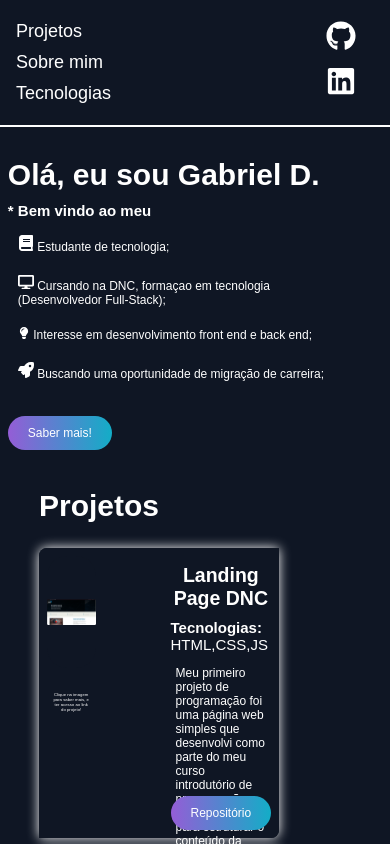
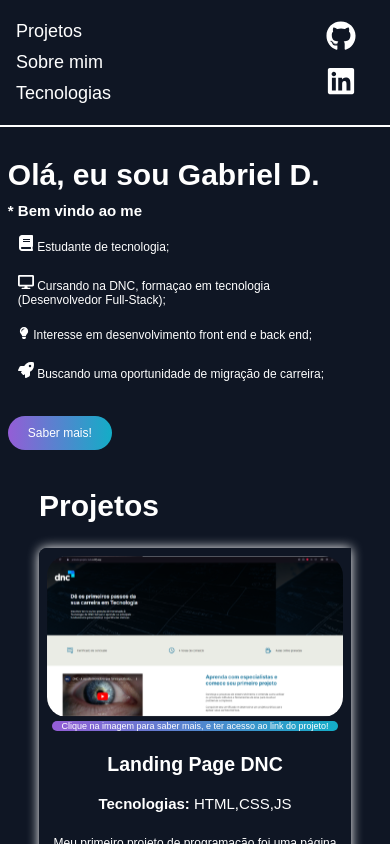
Before and after one commit to GabrielD1996/Desafio-3-Dnc, a React (Vite) app: page / in a window 390 px wide. Shown: the top 844 px of the page. Built offline with nearby package versions, Linux system fonts and the light colour scheme.

Commit message:
Correção da responsividade dos cards na section projects

```diff
--- a/src/components/elements/Cards.module.css
+++ b/src/components/elements/Cards.module.css
@@ -7,6 +7,7 @@
     box-shadow: 0px 0px 12px 0px #FFF;
     box-sizing: border-box;
     margin-bottom: 3vw;
+
 
 }
 
@@ -115,36 +116,40 @@
 
 
 
-@media (max-width: 768px) {
+@media (max-width: 480px) {
     .card {
-        width: 240px;
+        height:440px ;
+    }
+    .card section {
+        flex-direction: column;
     }
 
     .cardImg {
-        height: 125px;
-
+        width: 100%;
+    }
+    .cardImg p{
+        font-size: 9px !important ;
+        margin-top:  0px !important;
+        background: linear-gradient(270deg, #13ADC7 0%, #6978D1 66.67%, #945DD6 100%);
+        border-radius: 20px;
+    }
+    .cardText{
+        width: 100%;
+        height: 100%;
+        text-align: center;
+    }
+    .hiddenCard {
+        width: 100%;
+        height: 100%;
+        margin-top: 5px;
+        text-align: center;
+    }
+    .hiddenCard h4 {
+        font-size: 14px;
+        margin: 10px 15px 0px 15px;
     }
 
-    .hiddenCard {
-        height: 125px;
-        margin-top: 5px;
-    }
 
-    .hiddenInfo {
-        width: 80%;
-        height: 100px;
-
-    }
-
-    .hiddenCard h4 {
-        font-size: 10px;
-        font-weight: normal;
-        margin: 0 0 -10px 0;
-    }
-
-    .hiddenBtn {
-        font-size: 10px !important;
-    }
 
     .card h3 {
         font-size: 5vw;
@@ -156,6 +161,6 @@
 
     .card p {
         font-size: 12px;
-        height: 110px;
+
     }
 }
```
